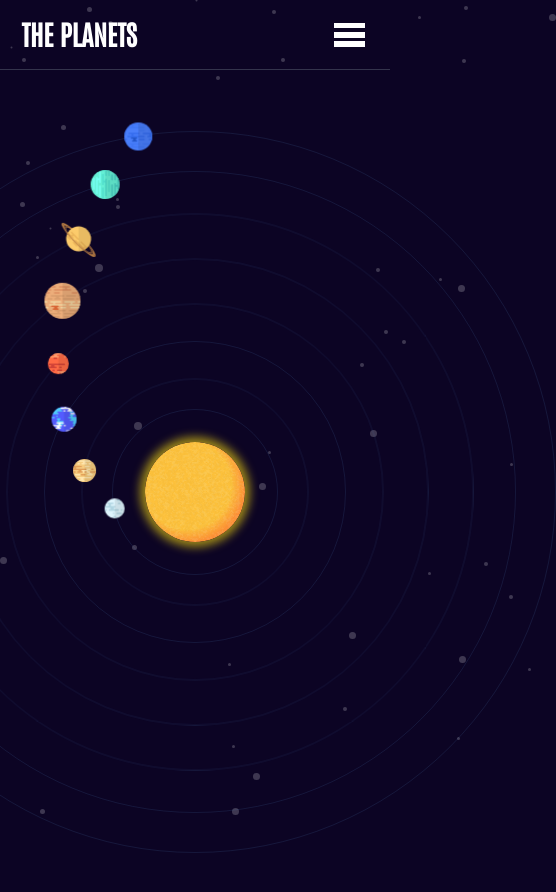
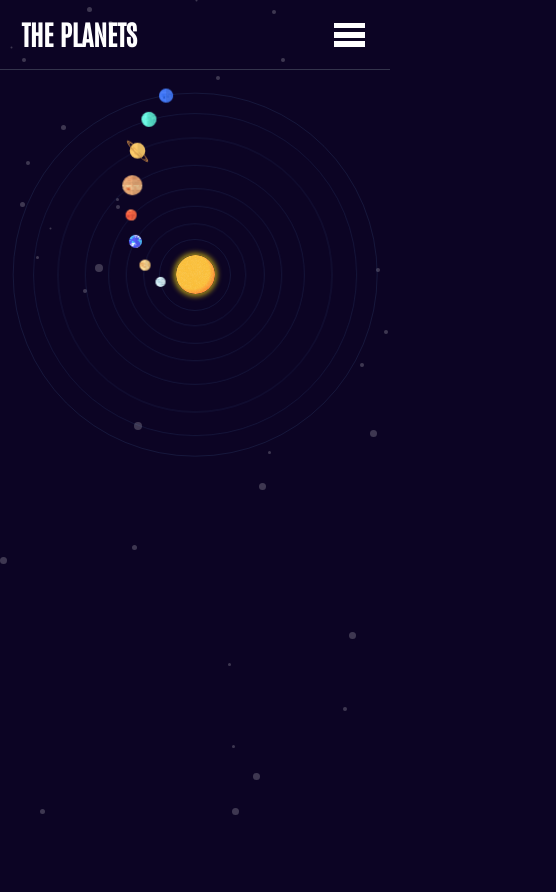
Before and after one commit to asalamgit/Planets-fact, a React (Create React App) app: page / in a window 390 px wide. Shown: the top 892 px of the page, 556 px wide, since content can reach past the window. After the commit the page ends 844 px from the top, so only its background shows below. Built offline with nearby package versions, Linux system fonts and the light colour scheme.

Commit message:
system solaire responsivite ok

```diff
--- a/src/routes/SolarSystem/SolarSystem.module.scss
+++ b/src/routes/SolarSystem/SolarSystem.module.scss
@@ -1,10 +1,6 @@
 .solarSystem {
-  margin-top: 0px;
-	display: flex;
-	align-items: center;
-	justify-content: center;
 	position: relative;
-	min-height: 100vh;
+	height: 800px;
 
 	.sun {
 		width: 100px;
@@ -63,7 +59,6 @@
 		}
 	}
 
-
 	.venusOrbit {
 		width: 225px;
 		height: 225px;
@@ -92,7 +87,6 @@
 		}
 	}
 
-
 	.earthOrbit {
 		width: 300px;
 		height: 300px;
@@ -120,7 +114,6 @@
 			}
 		}
 	}
-
 
 	.marsOrbit {
 		width: 375px;
@@ -262,3 +255,185 @@
 		}
 	}
 }
+
+@media only screen and (max-width: 800px) {
+	.solarSystem {
+		height: 105vw;
+
+		.sun {
+			width: 10vw;
+			height: 10vw;
+			margin-left: -5vw;
+			margin-top: -5vw;
+			box-shadow: 0 0 1.33vw 0.67vw #9c8819;
+		}
+
+		.mercuryOrbit {
+			width: 18vw;
+			height: 18vw;
+
+			.mercury {
+				width: 2.67vw;
+				height: 2.67vw;
+				margin-top: -1.33vw;
+				margin-left: -1.33vw;
+			}
+
+			@keyframes rotate-mercury {
+				from {
+					transform: rotate(0deg) translateX(9vw) rotate(0deg);
+				}
+				to {
+					transform: rotate(-360deg) translateX(9vw) rotate(360deg);
+				}
+			}
+		}
+
+		.venusOrbit {
+			width: 26vw;
+			height: 26vw;
+
+			.venus {
+				width: 2.92vw;
+				height: 2.92vw;
+				margin-top: -1.46vw;
+				margin-left: -1.46vw;
+			}
+
+			@keyframes rotate-venus {
+				from {
+					transform: rotate(0deg) translateX(13vw) rotate(0deg);
+				}
+				to {
+					transform: rotate(-360deg) translateX(13vw) rotate(360deg);
+				}
+			}
+		}
+
+		.earthOrbit {
+			width: 35vw;
+			height: 35vw;
+
+			.earth {
+				width: 3.33vw;
+				height: 3.33vw;
+				margin-top: -1.67vw;
+				margin-left: -1.67vw;
+			}
+
+			@keyframes rotate-earth {
+				from {
+					transform: rotate(0deg) translateX(17.5vw) rotate(0deg);
+				}
+				to {
+					transform: rotate(-360deg) translateX(17.5vw) rotate(360deg);
+				}
+			}
+		}
+
+    .marsOrbit {
+			width: 44vw;
+			height: 44vw;
+
+			.mars {
+				width: 2.8vw;
+				height: 2.8vw;
+				margin-top: -1.67vw;
+				margin-left: -1.67vw;
+			}
+
+			@keyframes rotate-mars {
+				from {
+					transform: rotate(0deg) translateX(22vw) rotate(0deg);
+				}
+				to {
+					transform: rotate(-360deg) translateX(22vw) rotate(360deg);
+				}
+			}
+		}
+
+    .jupiterOrbit {
+			width: 56vw;
+			height: 56vw;
+
+			.jupiter {
+				width: 5vw;
+				height: 5vw;
+				margin-top: -2.5vw;
+				margin-left: -2.5vw;
+			}
+
+			@keyframes rotate-jupiter {
+				from {
+					transform: rotate(0deg) translateX(28vw) rotate(0deg);
+				}
+				to {
+					transform: rotate(-360deg) translateX(28vw) rotate(360deg);
+				}
+			}
+		}
+
+    .saturnOrbit {
+			width: 70vw;
+			height: 70vw;
+
+			.saturn {
+				width: 6.3vw;
+				height: 6.3vw;
+				margin-top: -3.15vw;
+				margin-left: -3.15vw;
+			}
+
+			@keyframes rotate-saturn {
+				from {
+					transform: rotate(0deg) translateX(35vw) rotate(0deg);
+				}
+				to {
+					transform: rotate(-360deg) translateX(35vw) rotate(360deg);
+				}
+			}
+		}
+
+    .uranusOrbit {
+			width: 82.5vw;
+			height: 82.5vw;
+
+			.uranus {
+				width: 3.8vw;
+				height: 3.8vw;
+				margin-top: -1.9vw;
+				margin-left: -1.9vw;
+			}
+
+			@keyframes rotate-uranus {
+				from {
+					transform: rotate(0deg) translateX(41.5vw) rotate(0deg);
+				}
+				to {
+					transform: rotate(-360deg) translateX(41.5vw) rotate(360deg);
+				}
+			}
+		}
+
+    .neptuneOrbit {
+			width: 93vw;
+			height: 93vw;
+
+			.neptune {
+				width: 3.7vw;
+				height: 3.7vw;
+				margin-top: -1.85vw;
+				margin-left: -1.85vw;
+			}
+
+			@keyframes rotate-neptune {
+				from {
+					transform: rotate(0deg) translateX(46.5vw) rotate(0deg);
+				}
+				to {
+					transform: rotate(-360deg) translateX(46.5vw) rotate(360deg);
+				}
+			}
+		}
+	}
+}
```
Lines whose indentation alone changed are shown as unchanged.
